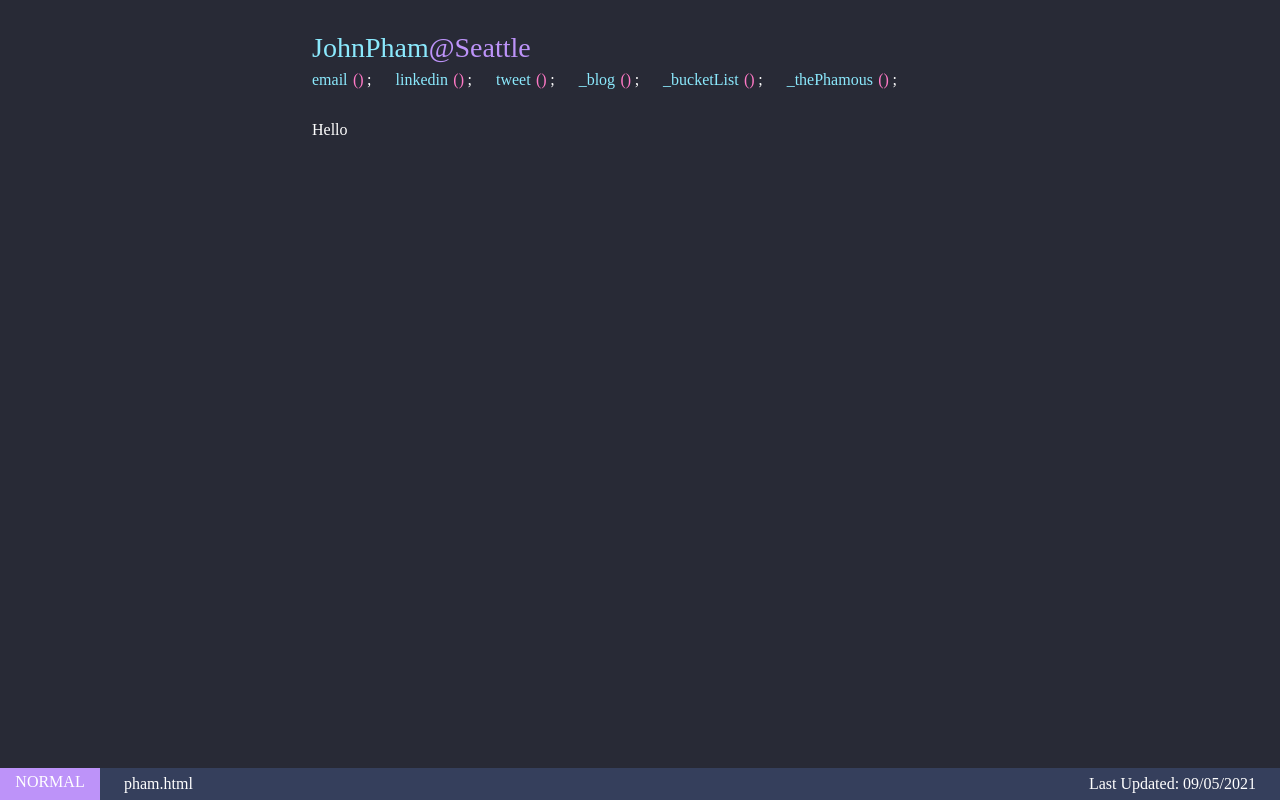
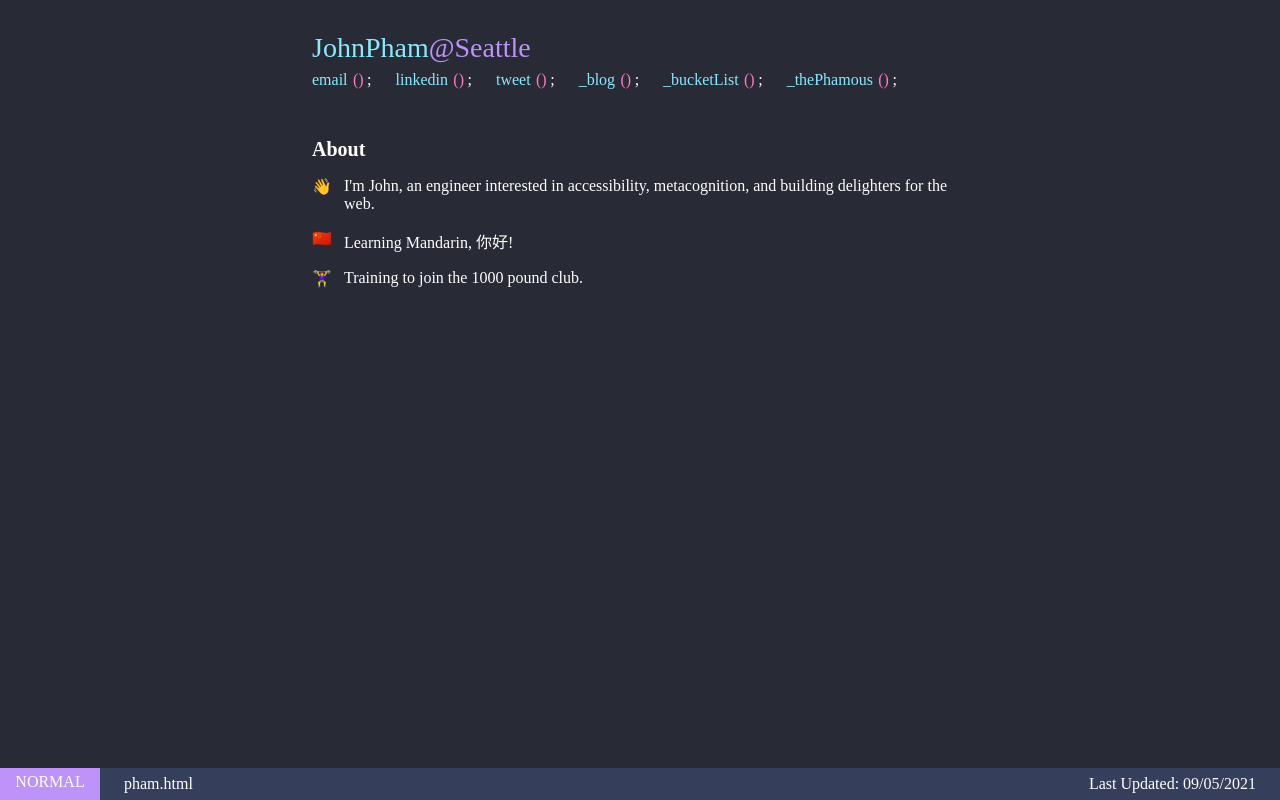
Before and after one commit to JohnPhamous/pham.codes, a Next.js app in the folder next/: page / in a window 1280 px wide. Built offline with nearby package versions, Linux system fonts and the light colour scheme; a web font is replaced by a local one.

Commit message:
Add more

```diff
--- a/next/components/layouts/vim/VimLayout.tsx
+++ b/next/components/layouts/vim/VimLayout.tsx
@@ -1,5 +1,6 @@
 import Head from 'next/head';
 import { styled } from '../../../styles/stitches.config';
+import globalStyles from '../../../styles/stitches.global';
 import VimFooter from '../../Footer/VimFooter';
 import VimHeader from '../../Header/VimHeader';
 
@@ -7,7 +8,10 @@ interface Props {
   title?: string;
 }
 
-const VimLayout: React.FC<Props> = ({ title = 'John Pham', children }) => (
+const VimLayout: React.FC<Props> = ({ title = 'John Pham', children }) => {
+  globalStyles();
+
+  return (
     <Layout>
       <Head>
         <link
@@ -50,6 +54,7 @@ const VimLayout: React.FC<Props> = ({ title = 'John Pham', children }) => (
       <VimFooter />
     </Layout>
   );
+};
 
 export default VimLayout;
 
--- a/next/pages/index.tsx
+++ b/next/pages/index.tsx
@@ -1,20 +1,35 @@
 import type { NextPage } from 'next';
-import Head from 'next/head';
-import React, { ReactElement } from 'react';
-import VimLayout from '../components/layouts/vim/VimLayout';
-import styles from '../styles/Home.module.css';
+import React from 'react';
+import { styled } from '../styles/stitches.config';
 
 const Home: NextPage = () => {
   return (
-    <div className={styles.container}>
-      <Head>
-        <title>John Pham</title>
-        <meta name="description" content="Generated by create next app" />
-      </Head>
-
-      <div>Hello</div>
-    </div>
+    <>
+      <section>
+        <h2>About</h2>
+        <ParagraphWithIcon>
+          <span role="img" aria-label="Hello!">
+            👋
+          </span>{' '}
+          <span>
+            I'm John, an engineer interested in accessibility, metacognition, and building
+            delighters for the web.
+          </span>
+        </ParagraphWithIcon>
+        <ParagraphWithIcon>
+          <span role="img">🇨🇳</span> <span>Learning Mandarin, 你好!</span>
+        </ParagraphWithIcon>
+        <ParagraphWithIcon>
+          <span role="img">🏋️‍♀️</span> <span>Training to join the 1000 pound club.</span>
+        </ParagraphWithIcon>
+      </section>
+    </>
   );
 };
 
 export default Home;
+
+const ParagraphWithIcon = styled('p', {
+  display: 'flex',
+  columnGap: '$s12',
+});
--- a/next/styles/Home.module.css
+++ /dev/null
@@ -1,3 +0,0 @@
-.container {
-  height: 100%;
-}
--- a/next/styles/stitches.config.ts
+++ b/next/styles/stitches.config.ts
@@ -16,6 +16,7 @@ export const { styled, css, globalCss, keyframes, getCssText, theme, createTheme
         alert: '#FF5555',
       },
       media: {
+        bp0: '(min-width: 1px)',
         bp1: '(min-width: 640px)',
         bp2: '(min-width: 768px)',
         bp3: '(min-width: 1024px)',
--- /dev/null
+++ b/next/styles/stitches.global.ts
@@ -0,0 +1,7 @@
+import { globalCss } from './stitches.config';
+
+const globalStyles = globalCss({
+  h2: { fontSize: '$h2', fontWeight: 'bold' },
+});
+
+export default globalStyles;
```
Also changed, not shown: next/.eslintrc.json, next/components/About/About.tsx (added), 1 other file (tests, documents, lock files or other folders). Lines whose indentation alone changed are shown as unchanged.
